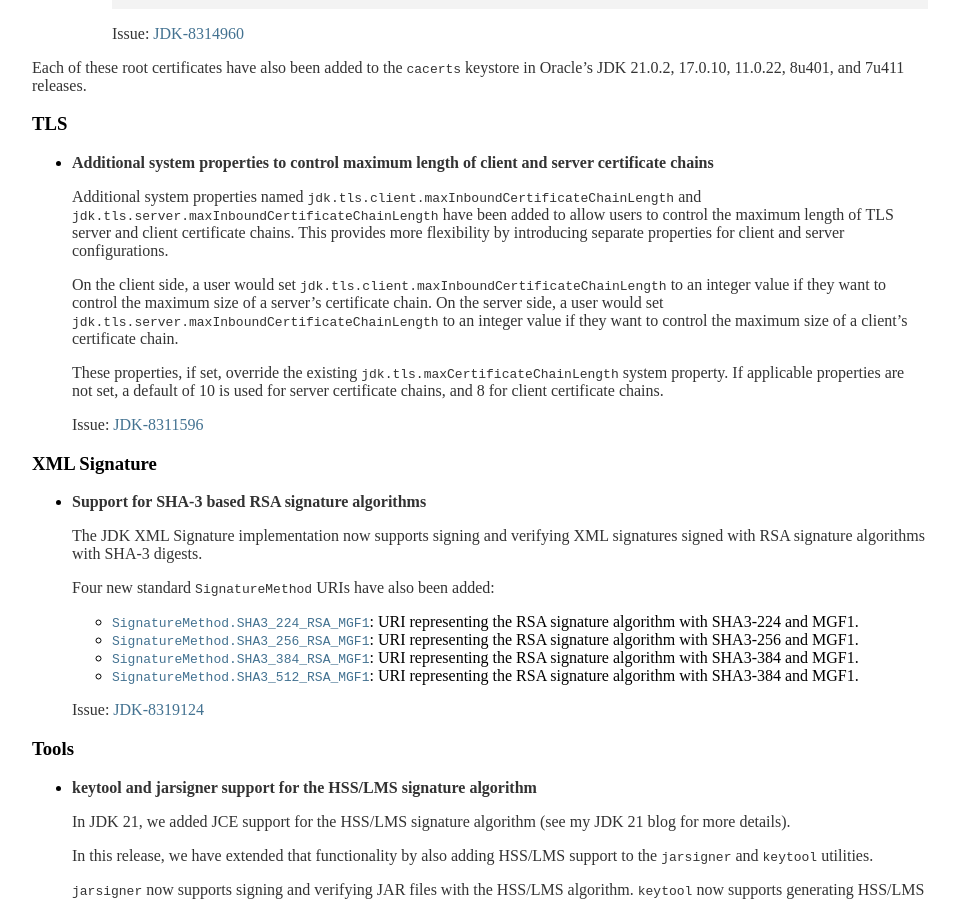
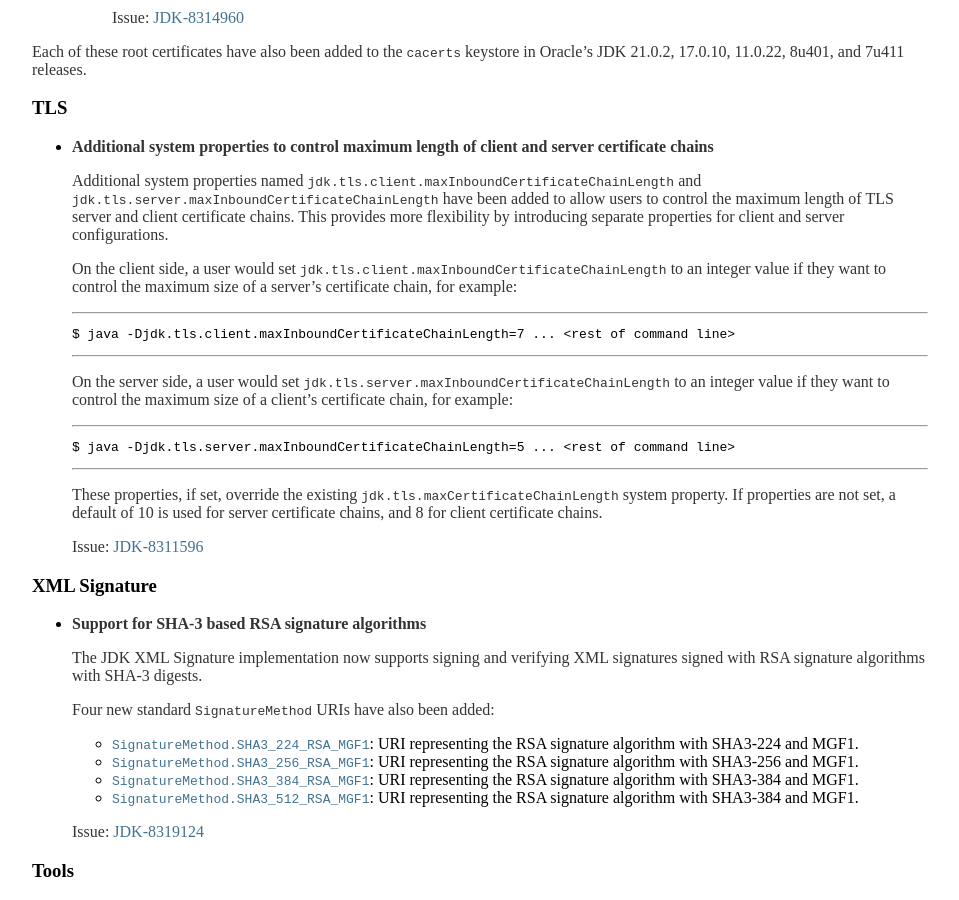
Before and after one commit to seanjmullan/seanjmullan.github.io, a Jekyll site: the page built from _posts/2024-03-20-jdk22.md, in a window 1280 px wide and 900 px high, scrolled down 1931 px. Shown: the whole window, without its empty margins (160-1119 px from the left). Built offline with Jekyll 4.4.1, drawn with Linux system fonts in a browser that asks for light colours.

Commit message:
Updates.

```diff
--- a/_posts/2024-03-20-jdk22.md
+++ b/_posts/2024-03-20-jdk22.md
@@ -93,7 +93,6 @@ Highlights of this release include a new `security` category for the
       Issue: [JDK-8319187](https://bugs.openjdk.org/browse/JDK-8319187)
 
     - Four DigiCert root CA certificates
-
       - [DigiCert TLS RSA4096 Root G5](https://crt.sh/?caid=207461) has the following distinguished name:
         <div style="background-color:rgba(0, 0, 0, 0.0470588); text-align:left; text-indent:25px; padding:10px 0;">
         <code>
@@ -162,15 +161,28 @@ Highlights of this release include a new `security` category for the
 
     On the client side, a user would set
     `jdk.tls.client.maxInboundCertificateChainLength` to an integer value if
-    they want to control the maximum size of a server's certificate chain.
+    they want to control the maximum size of a server's certificate chain,
+    for example:
+
+    ---
+        $ java -Djdk.tls.client.maxInboundCertificateChainLength=7 ... <rest of command line>
+
+    ---
+
     On the server side, a user would set
     `jdk.tls.server.maxInboundCertificateChainLength` to an integer value if
-    they want to control the maximum size of a client's certificate chain.
+    they want to control the maximum size of a client's certificate chain, for
+    example:
+
+    ---
+        $ java -Djdk.tls.server.maxInboundCertificateChainLength=5 ... <rest of command line>
+
+    ---
 
     These properties, if set, override the existing
-    `jdk.tls.maxCertificateChainLength` system property. If applicable
-    properties are not set, a default of 10 is used for server certificate
-    chains, and 8 for client certificate chains.
+    `jdk.tls.maxCertificateChainLength` system property. If properties are not
+    set, a default of 10 is used for server certificate chains, and 8 for
+    client certificate chains.
 
     Issue: [JDK-8311596](https://bugs.openjdk.org/browse/JDK-8311596)
 
```
